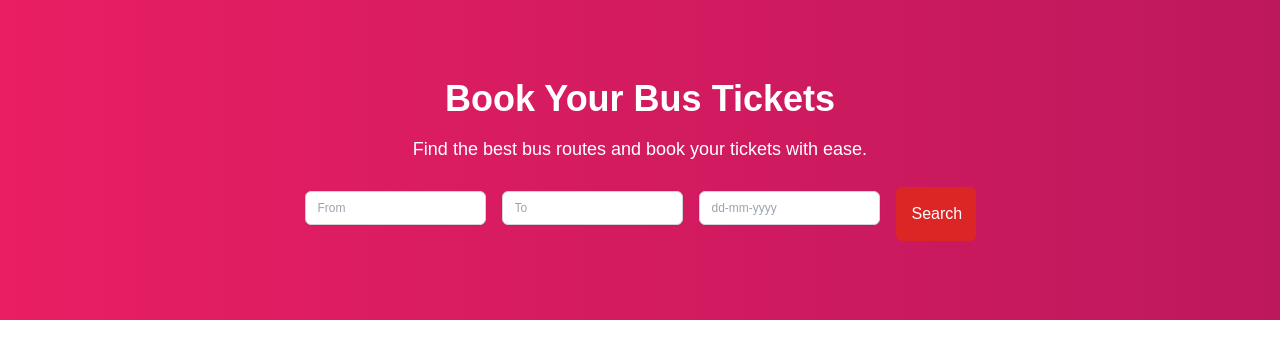
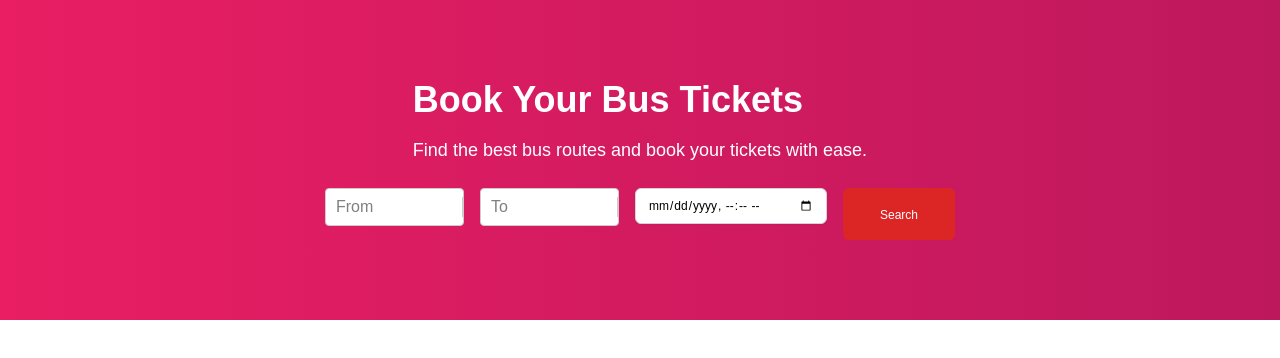
Before and after one commit to HarshitSinghT0mar/BookMyBus, a React (Vite) app: page / in a window 1280 px wide. Shown: the top 358 px of the page. Built offline with nearby package versions, Linux system fonts and the light colour scheme; no server answers.

Commit message:
feat: add route, date input

```diff
--- a/src/components/ui/button/primaryButton/index.jsx
+++ b/src/components/ui/button/primaryButton/index.jsx
@@ -2,10 +2,10 @@
 const PrimaryButton = ({ children, type = 'submit', className = '', onClick = () => { }, isLoading }) => {
     return (
         <button
-            onClick={onClick}
+            onClick={(e) => { e.preventDefault(); onClick(e) }}
             type={type}
             disabled={isLoading}
-            className={`w-full px-4 py-2 text-white bg-primary duration-200 transition-colors rounded-md hover:bg-pink-700 focus:outline-none ${className}`}
+            className={`w-full px-4 py-2 text-white bg-primary duration-200 transition-colors rounded-md hover:bg-primaryDark focus:outline-none ${className}`}
         >
             {children}
         </button>
--- a/src/components/ui/input/index.jsx
+++ b/src/components/ui/input/index.jsx
@@ -1,4 +1,7 @@
-const Input = ({ label, type,name, value, onChange, placeholder, required = false }) => (
+const Input = ({ label, type, name, value, onChange, placeholder, required = false }) => {
+console.log({value});
+
+  return  (
         <div className="mb-4">
             <label className="block text-xs font-medium text-gray-700">{label}</label>
             <input
@@ -6,11 +9,11 @@ const Input = ({ label, type,name, value, onChange, placeholder, required = fals
                 value={value}
                 name={name}
                 onChange={onChange}
-            className="mt-1 block text-xs w-full px-3 py-2 border border-gray-300 rounded-md shadow-sm focus:outline-none focus:ring-primary focus:border-primary"
+                className="block text-xs w-full px-3 py-2 border border-gray-300 rounded-md shadow-sm focus:outline-none focus:ring-primary focus:border-primary"
                 placeholder={placeholder}
                 required={required}
             />
         </div>
     );
-
+}
 export default Input;
--- a/src/components/ui/optionsInput/index.jsx
+++ b/src/components/ui/optionsInput/index.jsx
@@ -1,8 +1,50 @@
+import { useState } from 'react';
 
-const OptionsInput = () => {
-  return (
-    <div>OptionsInput</div>
-  )
-}
+const OptionsInput = ({ options, placeholder, label }) => {
+    const [search, setSearch] = useState('');
+    const [showDropdown, setShowDropdown] = useState(false);
+    const [selectedOption, setSelectedOption] = useState('');
 
-export default OptionsInput
+    const handleSearchChange = (e) => {
+        setSearch(e.target.value);
+        setShowDropdown(true);
+    };
+
+    const handleOptionClick = (option) => {
+        setSelectedOption(option);
+        setShowDropdown(false);
+        setSearch(''); // Clear search after selecting
+    };
+
+    const filteredOptions = options.filter((option) =>
+        option.toLowerCase().includes(search.toLowerCase())
+    );
+
+    return (
+        <div className="relative">
+            <input
+                type="text"
+                value={selectedOption || search}
+                onChange={handleSearchChange}
+                onFocus={() => setShowDropdown(true)}
+                placeholder={placeholder}
+                className="mt-1 block w-full px-3 py-2 border border-gray-300 rounded-md shadow-sm focus:outline-none focus:ring-primary focus:border-primary"
+            />
+            {showDropdown && filteredOptions.length > 0 && (
+                <ul className="absolute z-10 w-full mt-1 bg-white border border-gray-300 rounded-md shadow-lg max-h-60 overflow-auto">
+                    {filteredOptions.map((option, index) => (
+                        <li
+                            key={index}
+                            onClick={() => handleOptionClick(option)}
+                            className="px-4 py-2 hover:bg-gray-100 cursor-pointer"
+                        >
+                            {option}
+                        </li>
+                    ))}
+                </ul>
+            )}
+        </div>
+    );
+};
+
+export default OptionsInput;
--- /dev/null
+++ b/src/components/ui/selectInput/index.jsx
@@ -0,0 +1,23 @@
+import Select from 'react-select';
+
+const DropdownIndicator = () => null;
+
+const SelectInput = ({ options, placeholder, onChange, value }) => {
+    const formattedOptions = options.map((option) => ({
+        value: option,
+        label: option,
+    }));
+
+    return (
+        <Select
+            options={formattedOptions}
+            placeholder={placeholder}
+            onChange={onChange}
+            value={formattedOptions.find(opt => opt.value === value)}
+            className=" focus:ring-primary focus:border-primary w-40"
+            components={{ DropdownIndicator }}
+        />
+    );
+};
+
+export default SelectInput;
--- /dev/null
+++ b/src/data/cities/index.js
@@ -0,0 +1,52 @@
+export const CITIES = [
+    'Mumbai',
+    'Delhi',
+    'Bangalore',
+    'Hyderabad',
+    'Ahmedabad',
+    'Chennai',
+    'Kolkata',
+    'Pune',
+    'Jaipur',
+    'Surat',
+    'Lucknow',
+    'Kanpur',
+    'Nagpur',
+    'Indore',
+    'Thane',
+    'Bhopal',
+    'Visakhapatnam',
+    'Patna',
+    'Vadodara',
+    'Ghaziabad',
+    'Ludhiana',
+    'Agra',
+    'Nashik',
+    'Faridabad',
+    'Meerut',
+    'Rajkot',
+    'Kalyan-Dombivli',
+    'Vasai-Virar',
+    'Varanasi',
+    'Srinagar',
+    'Aurangabad',
+    'Dhanbad',
+    'Amritsar',
+    'Navi Mumbai',
+    'Allahabad',
+    'Ranchi',
+    'Howrah',
+    'Coimbatore',
+    'Jabalpur',
+    'Gwalior',
+    'Vijayawada',
+    'Jodhpur',
+    'Madurai',
+    'Raipur',
+    'Kota',
+    'Guwahati',
+    'Chandigarh',
+    'Solapur',
+    'Hubli-Dharwad',
+    'Bareilly'
+];
--- a/src/pages/landingPage/index.jsx
+++ b/src/pages/landingPage/index.jsx
@@ -1,29 +1,42 @@
 import Input from '../../components/ui/input'
 import PrimaryButton from '../../components/ui/button/primaryButton'
+import { CITIES } from '../../data/cities'
+import SelectInput from '../../components/ui/selectInput'
+import { useLandingPageController } from './landingPage.controller'
 
 const LandingPage = () => {
+    const { route, handleRouteChange, selectJourneyDate, journeyDate } = useLandingPageController()
+
     return (
-        <div className="bg-gradient-to-r from-primary to-primaryDark p-8  text-white h-80 w-full">
+        <div className="bg-gradient-to-r from-primary to-primaryDark p-8  h-80 w-full">
             <div className='flex flex-col justify-center items-center h-full'>
+                <div className='mb-6 text-white'>
                     <h1 className="text-4xl font-bold mb-4">Book Your Bus Tickets</h1>
-            <p className="text-lg mb-6">Find the best bus routes and book your tickets with ease.</p>
-            <form className="flex space-x-4">
-                <Input
-                    type="text"
+                    <p className="text-lg">Find the best bus routes and book your tickets with ease.</p>
+                </div>
+                <form className="flex space-x-4 ">
+                    <SelectInput
+                        options={CITIES}
                         placeholder="From"
+                        value={route?.source}
+                        onChange={handleRouteChange}
+                    />
+                    <SelectInput
+                        options={CITIES}
+                        placeholder="To"
+                        value={route?.destination}
+                        onChange={handleRouteChange}
                     />
                     <Input
-                    type="text"
-                    placeholder="To"
-                />
-                <Input
-                    type="text"
+                        type="datetime-local"
                         placeholder="dd-mm-yyyy"
+                        onChange={selectJourneyDate}
+                        value={journeyDate}
                     />
                     <PrimaryButton
-                    className='bg-red-600 max-w-20'
+                        className='bg-red-600 max-w-28 hover:bg-red-700 px-0 py-0'
                     >
-                    Search
+                        <span className="text-xs">{`Search`}</span>
                     </PrimaryButton>
                 </form>
             </div>
--- /dev/null
+++ b/src/pages/landingPage/landingPage.controller.js
@@ -0,0 +1,34 @@
+import { useState } from "react"
+
+const INITIAL_ROUTE_DATA = {
+    source: '',
+    destination: '',
+}
+
+export const useLandingPageController = () => {
+    const [route, setRoute] = useState(INITIAL_ROUTE_DATA)
+    const [journeyDate, setJourneyDate] = useState('')
+    const handleRouteChange = (option, actionMeta) => {
+        setRoute(prevState => ({
+            ...prevState,
+            [actionMeta.name]: option
+        }));
+    };
+
+    const selectJourneyDate = (e) => {
+        const dateValue = e.target.value;
+
+        const dateObj = new Date(dateValue);
+        const isoString = dateObj.toISOString();
+
+        setJourneyDate(isoString)
+    }
+    console.log({journeyDate});
+
+    return {
+        route,
+        handleRouteChange,
+        journeyDate,
+        selectJourneyDate
+    }
+}
```
Lines whose indentation alone changed are shown as unchanged.
